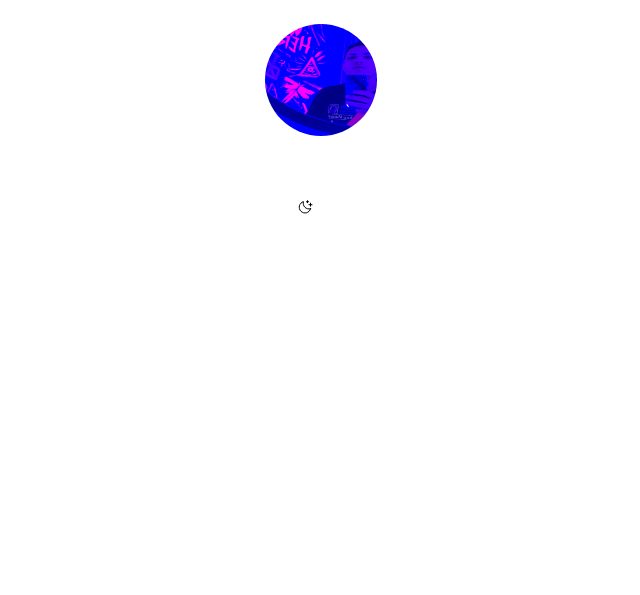
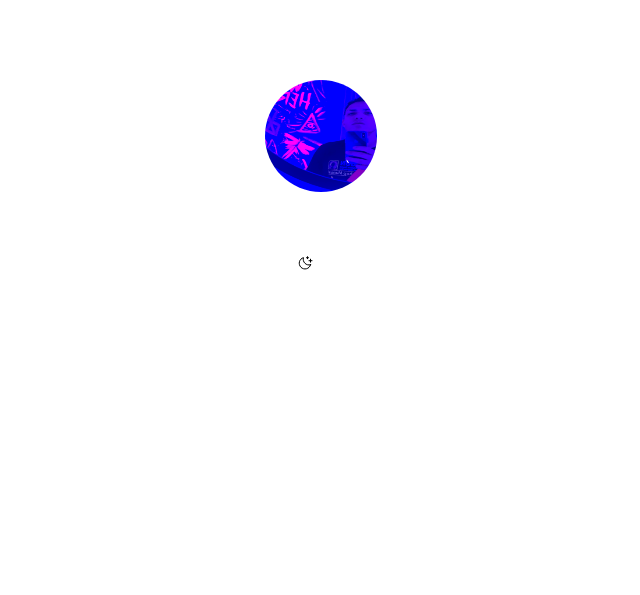
Before and after one commit to DevIguV/ProjectDevLink, a plain HTML site: page index.html in a window 1280 px wide. Shown: the whole page, without its empty margins (319-959 px from the left). Drawn offline with nearby package versions, Linux system fonts and the light colour scheme.

Commit message:
alteração no container

```diff
--- a/style.css
+++ b/style.css
@@ -36,9 +36,9 @@ body * {
 }
 
 #container {
-width: 300px;
-height:250px;
-margin: auto;
+width: 100%;
+max-width: 588px;
+margin: 56px auto 0px;
 padding: 0px 24px;
 
 }
```
